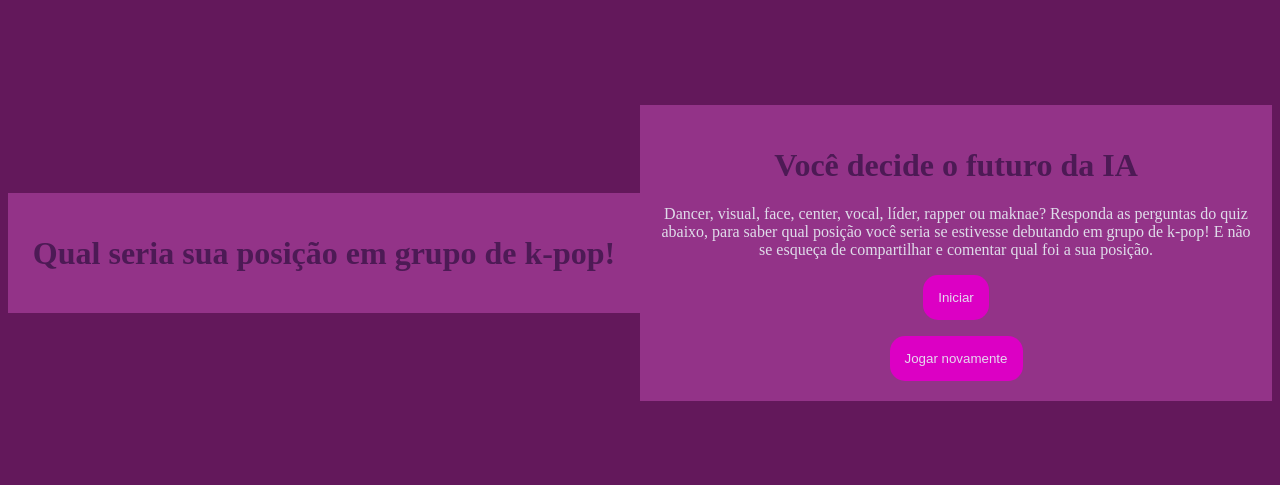
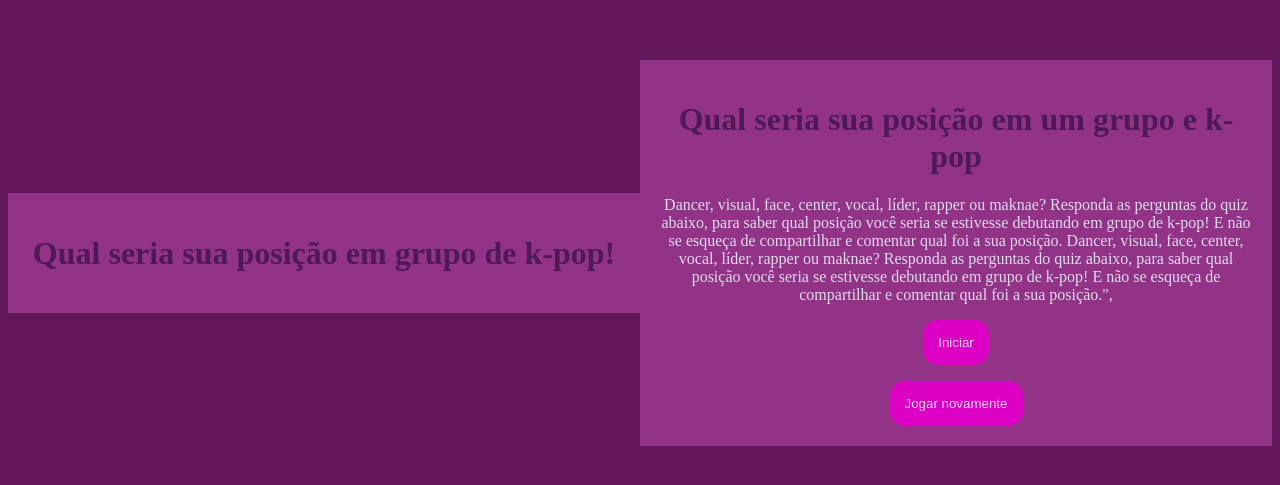
Before and after one commit to JuliiaGaby/kpop-projeto-2tri, a plain HTML site: page index.html in a window 1280 px wide. Shown: the part 155-640 px from the top of the page. Drawn offline with Linux system fonts and the light colour scheme; a script that the page names is missing; files whose address does not match are found by name.

Commit message:
Update index.html

```diff
--- a/index.html
+++ b/index.html
@@ -25,15 +25,18 @@
     <meta charset="UTF-8">
     <meta name="viewport" content="width=device-width, initial-scale=1.0">
     <link rel="stylesheet" href="style.css">
-    <title>Você decide o futuro da IA</title>
+    <title>Qual seria sua posição em um gupo de k-pop</title>
 </head>
 
 <body>
     <div class="caixa-principal">
-        <h1>Você decide o futuro da IA</h1>
+        <h1>Qual seria sua posição em um grupo e k-pop</h1>
         <div class="tela-inicial">
-            <p>Dancer, visual, face, center, vocal, líder, rapper ou maknae? Responda as perguntas do quiz abaixo, para saber qual posição
-                você seria se estivesse debutando em grupo de k-pop! E não se esqueça de compartilhar e comentar qual foi a sua posição.
+            <p>Dancer, visual, face, center, vocal, líder, rapper ou maknae? Responda as perguntas do quiz abaixo,
+         para saber qual posição você seria se estivesse debutando em grupo de k-pop! E não se esqueça de compartilhar
+         e comentar qual foi a sua posição. Dancer, visual, face, center, vocal, líder, rapper ou maknae? Responda as
+         perguntas do quiz abaixo, para saber qual posição você seria se estivesse debutando em grupo de k-pop! E não
+         se esqueça de compartilhar e comentar qual foi a sua posição.",
             </p>
             <button class="iniciar-btn">Iniciar</button>
         </div>
```
